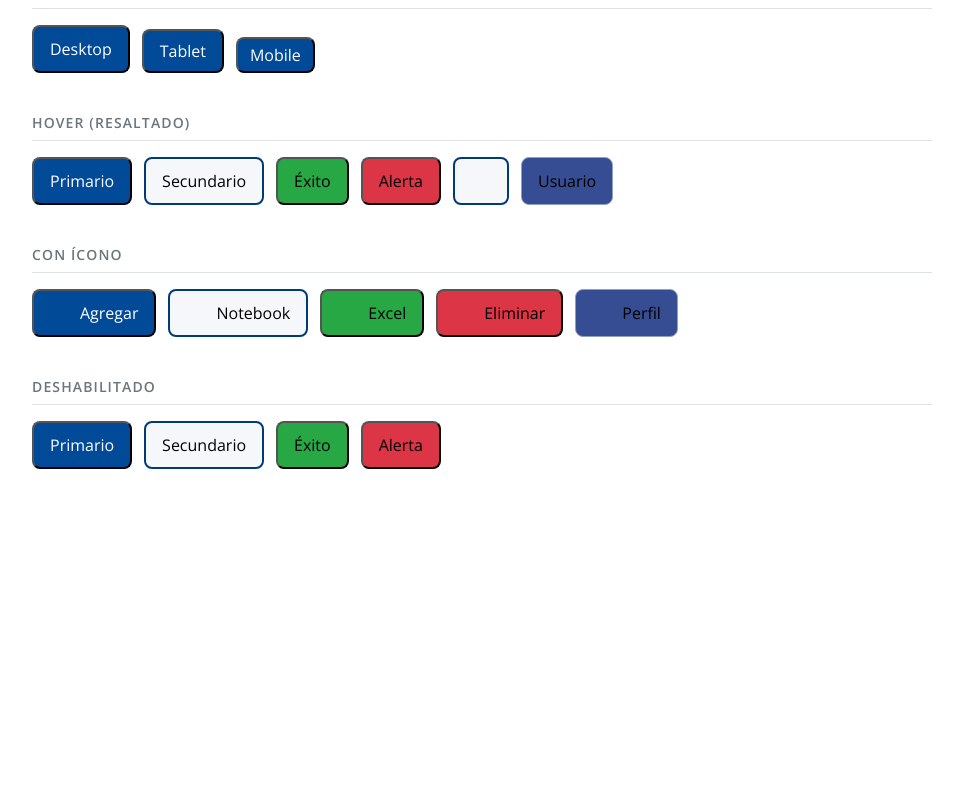
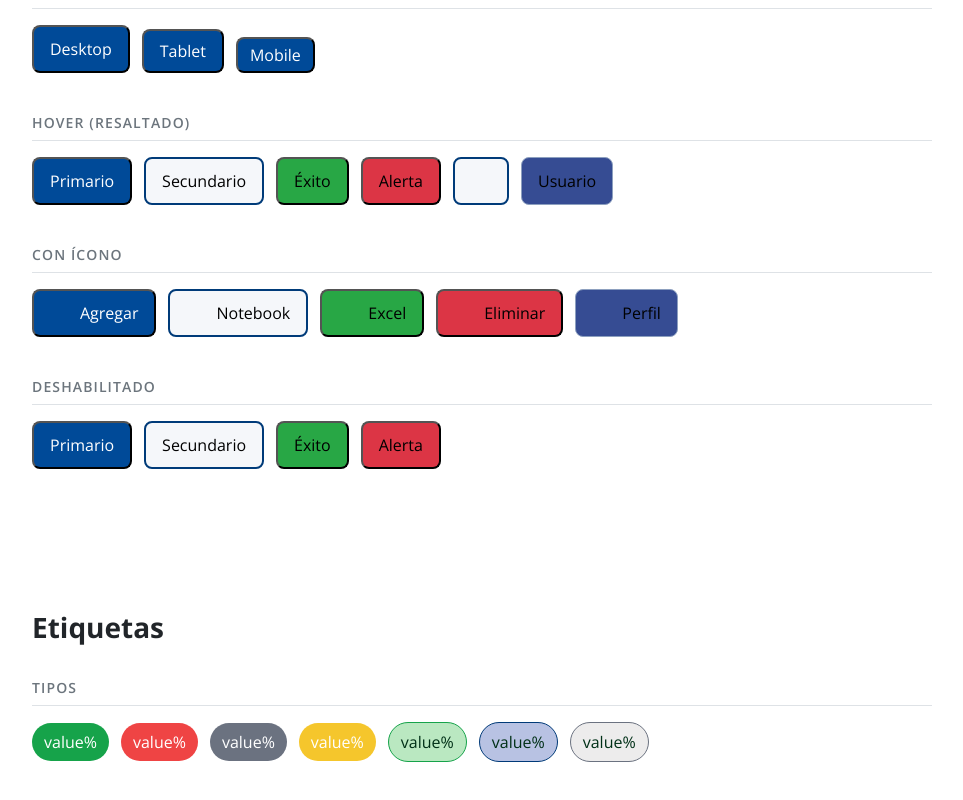
Before and after one commit to Fern2906/Act_4_2_De_Leon_Ramirez_Kevin_Fernando_Jonathan_Lopez_Castro, an Angular app: page /buttons in a window 1280 px wide. Shown: the part 280-1080 px from the top of the page, without its empty margins (158-1121 px from the left). Before the commit the page ends 829 px from the top, so only its background shows below. Built offline with nearby package versions, Linux system fonts and the light colour scheme; no server answers.

Commit message:
feature/ -Creacion del componente etiqueta -Agregue a la vista general de los componentes

```diff
--- /dev/null
+++ b/src/app/components/etiqueta/etiqueta.css
@@ -0,0 +1,44 @@
+.span{
+    display: inline-flex;
+    padding: 8px 12px;
+    justify-content: center;
+    align-items: center;
+    gap: 10px;
+    font: var(--text-body-second);
+    border-radius: 30px;
+    color: #FFFF;
+}
+
+.span--clase {
+    background: var(--Success, #16A34A);
+}
+
+.span--examen {
+    background: var(--Danger, #EF4444);
+}
+
+.span--administrativa {
+    background: var(--Neutral, #6B7280);
+}
+
+.span--atraso{
+    background: var(--Warning, #F5C62C);
+}
+
+.span--completado {
+    color: #003017;
+    border: 1px solid var(--Success, #16A34A);
+    background: #BAE8C1;
+}
+
+.span--masDel25 {
+    color: #003017;
+    border: 1px solid var(--Blue-Dark, #003A78);
+    background: #B8C2E3;
+}
+
+.span--menosDel25 {
+    color: #003017;
+    border: 1px solid var(--Neutral, #6B7280);
+    background: rgba(234, 233, 233, 0.85);
+}
--- /dev/null
+++ b/src/app/components/etiqueta/etiqueta.html
@@ -0,0 +1 @@
+<span [class]="'span span--' + estados">{{porcentaje}}</span>
--- a/src/app/views/button-view/button-view.html
+++ b/src/app/views/button-view/button-view.html
@@ -60,3 +60,21 @@
     </div>
   </section>
 </div>
+
+<div class="view">
+  <h1 class="view__title">Etiquetas</h1>
+
+  <!-- ── TIPOS ── -->
+  <section class="view__section">
+    <h2 class="view__subtitle">Tipos</h2>
+    <div class="view__row">
+      <app-etiqueta estados="clase" porcentaje="value%"></app-etiqueta>
+      <app-etiqueta estados="examen" porcentaje="value%"></app-etiqueta>
+      <app-etiqueta estados="administrativa" porcentaje="value%"></app-etiqueta>
+      <app-etiqueta estados="atraso" porcentaje="value%"></app-etiqueta>
+      <app-etiqueta estados="completado" porcentaje="value%"></app-etiqueta>
+      <app-etiqueta estados="masDel25" porcentaje="value%"></app-etiqueta>
+      <app-etiqueta estados="menosDel25" porcentaje="value%"></app-etiqueta>
+    </div>
+  </section>
+</div>
--- a/src/app/views/button-view/button-view.ts
+++ b/src/app/views/button-view/button-view.ts
@@ -1,9 +1,10 @@
 import { Component } from '@angular/core';
 import { Button } from '../../components/button/button';
+import { Etiqueta } from '../../components/etiqueta/etiqueta';
 
 @Component({
   selector: 'app-button-view',
-  imports: [Button],
+  imports: [Button, Etiqueta],
   templateUrl: './button-view.html',
   styleUrl: './button-view.css',
 })
```
Also changed, not shown: src/app/components/etiqueta/etiqueta.ts (added, +12 -0 lines), 1 other file (tests, documents, lock files or other folders).
